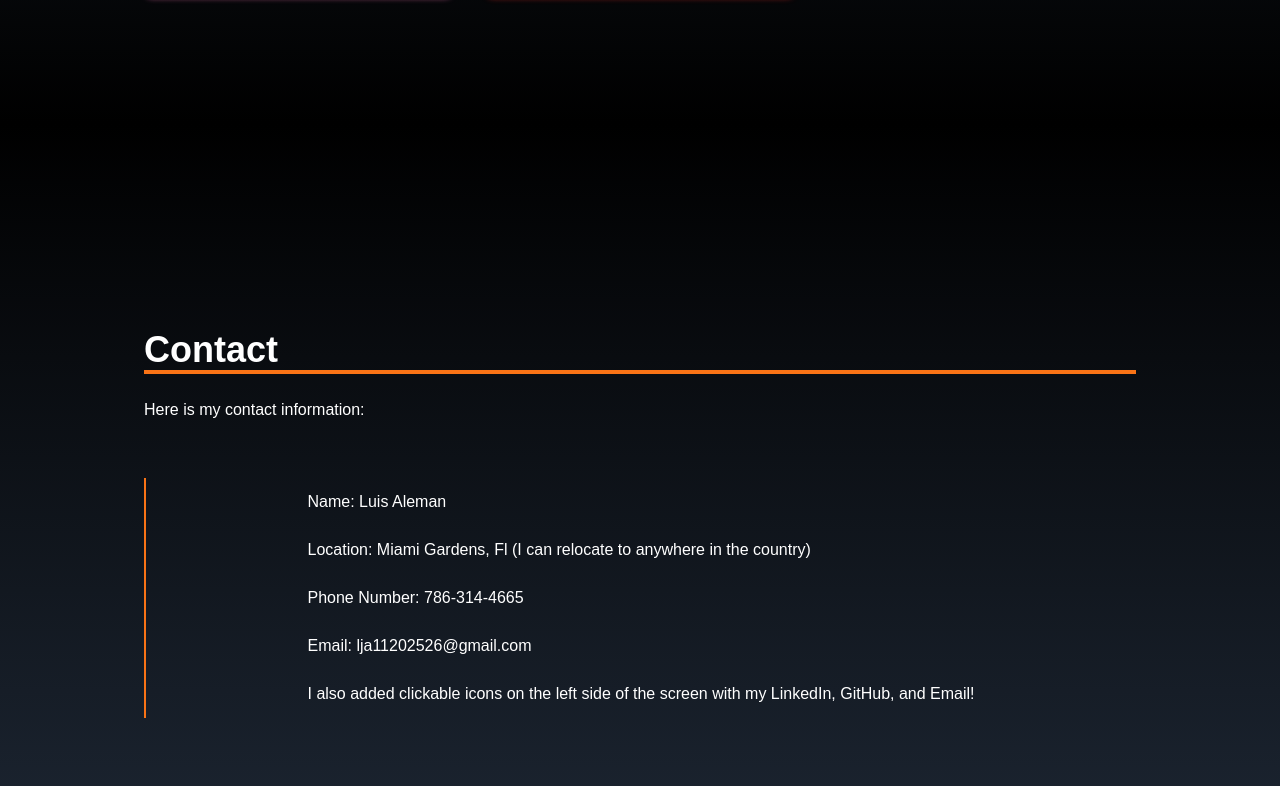
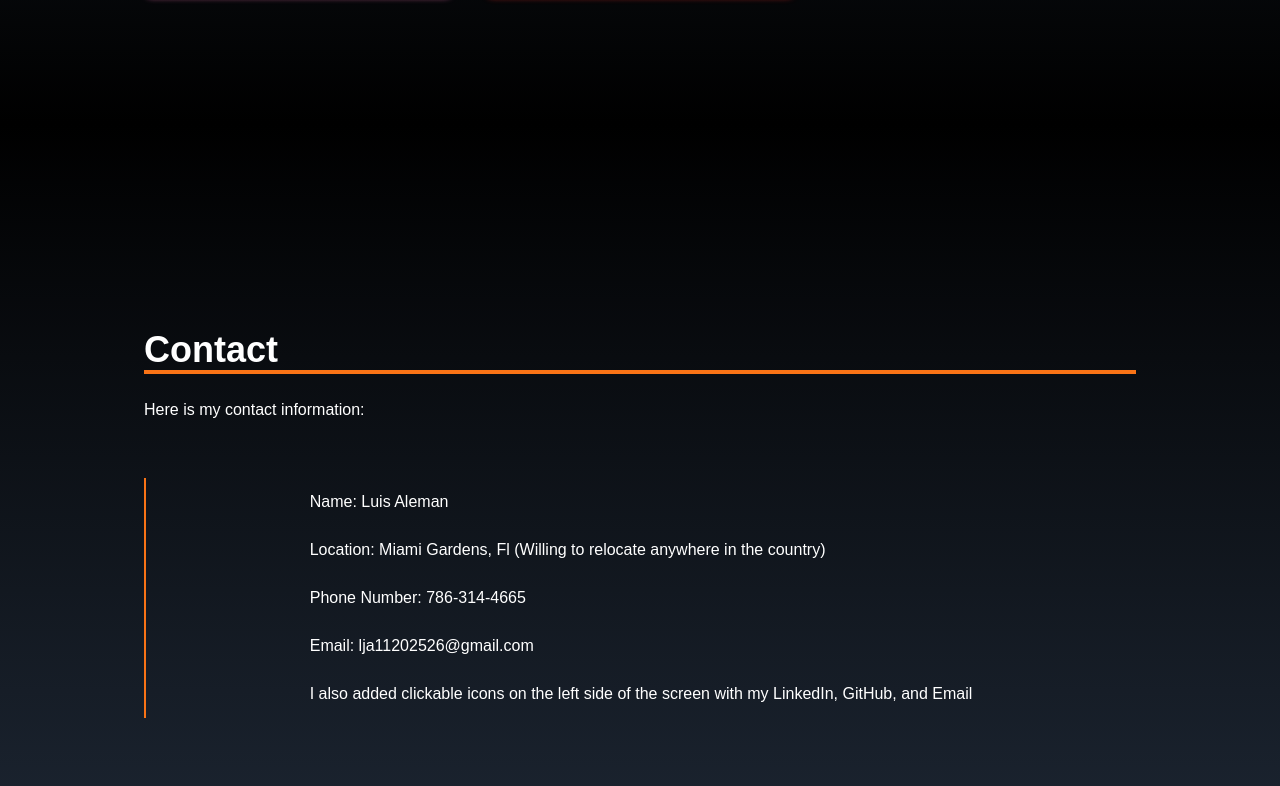
Before and after one commit to KrOhDee/portfolio-re, a React (Create React App) app: page / in a window 1280 px wide. Shown: the part 3076-3862 px from the top of the page. Built offline with nearby package versions, Linux system fonts and the light colour scheme; the HTML template or start-up script is replaced by a standard one; a web font is replaced by a local one.

Commit message:
Change wording in contact info

```diff
--- a/src/components/Contact.jsx
+++ b/src/components/Contact.jsx
@@ -18,14 +18,14 @@ const Contact = () => {
           <ul className="p-3 li space-y-6">
             <li>Name: Luis Aleman</li>
             <li>
-              Location: Miami Gardens, Fl (I can relocate to anywhere in the
+              Location: Miami Gardens, Fl (Willing to relocate anywhere in the
               country)
             </li>
             <li>Phone Number: 786-314-4665</li>
             <li>Email: lja11202526@gmail.com</li>
             <li>
               I also added clickable icons on the left side of the screen with
-              my LinkedIn, GitHub, and Email!
+              my LinkedIn, GitHub, and Email
             </li>
           </ul>
         </div>
```
